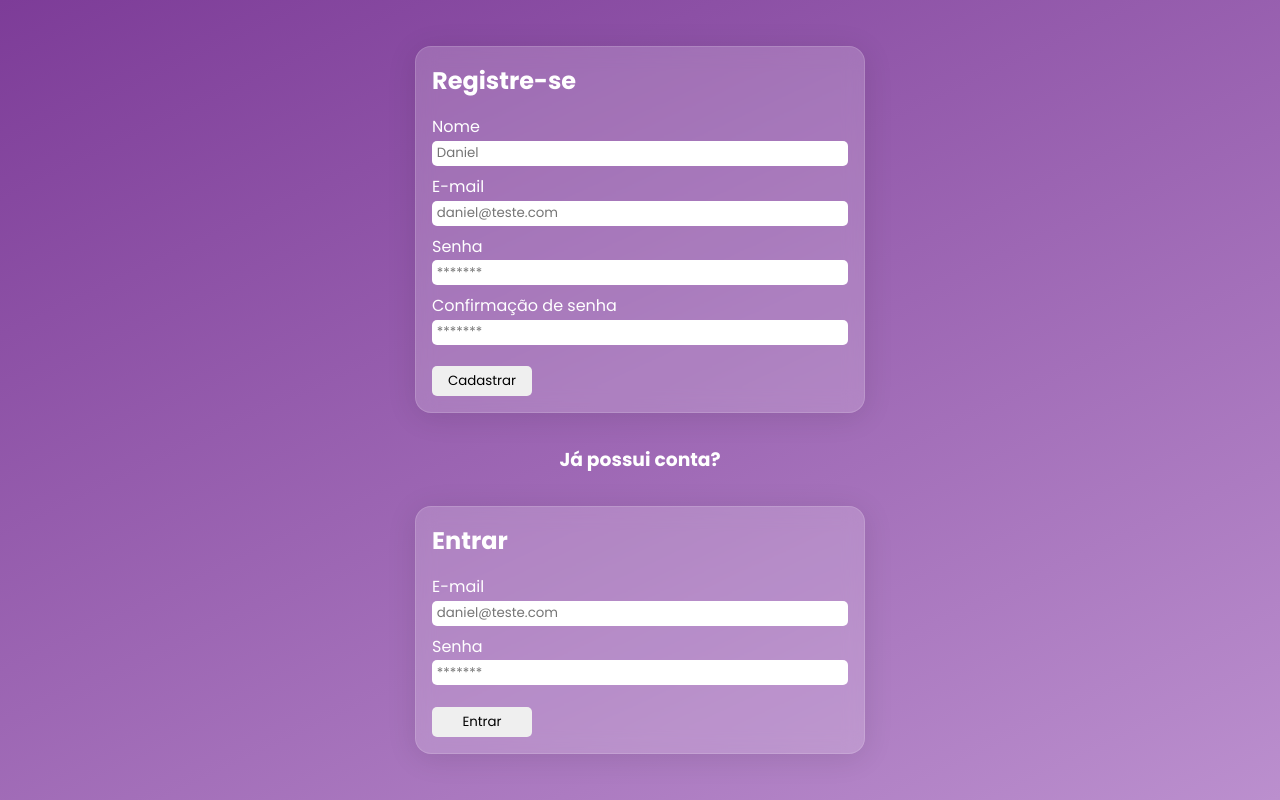
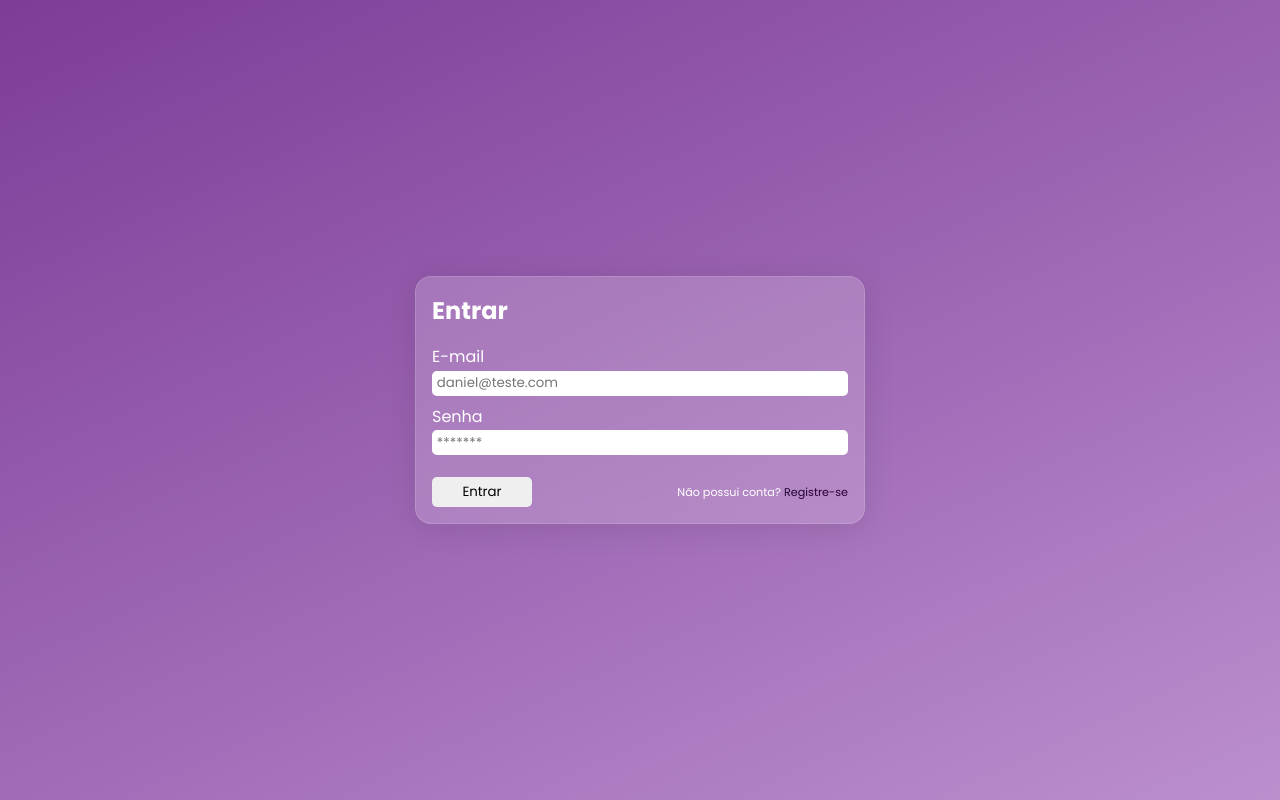
Before and after one commit to DannielSouza/ProgFinance_fullstack, a React (Create React App) app in the folder client/: page / in a window 1280 px wide. Built offline with nearby package versions, Linux system fonts and the light colour scheme.

Commit message:
login and register screen update

```diff
--- a/client/src/Components/Header.js
+++ b/client/src/Components/Header.js
@@ -1,6 +1,7 @@
 import React from 'react'
 import { context } from '../context/UserContext'
 import Login from './Login'
+import LogScreen from './LogScreen'
 import Message from './Message'
 import Register from './Register'
 import Resume from './Resume'
@@ -34,9 +35,8 @@ const Header = ({tasks, setTasks, user, setLogin}) => {
     <div className={style.noLogged}>
       {message && <Message message={message}/>}
 
-      <Register />
-        <h3>Já possui conta?</h3>
-      <Login />
+      <LogScreen/>
+
     </div>
   )
 }
--- /dev/null
+++ b/client/src/Components/LogScreen.js
@@ -0,0 +1,20 @@
+import React from 'react'
+import Register from './Register'
+import Login from './Login'
+import style from './styles/LogScreen.module.css'
+
+const LogScreen = () => {
+  const [loginOrRegister, setLoginOrRegister] = React.useState(true)
+
+
+  if(loginOrRegister)return (
+    < >
+      <Login setLoginOrRegister={setLoginOrRegister} />
+    </>
+  )
+  return (
+    <Register setLoginOrRegister={setLoginOrRegister} />
+  )
+}
+
+export default LogScreen
--- a/client/src/Components/Login.js
+++ b/client/src/Components/Login.js
@@ -4,7 +4,7 @@ import { context } from '../context/UserContext'
 import Message from './Message'
 
 
-const Login = () => {
+const Login = ({setLoginOrRegister}) => {
   const {login} = React.useContext(context)
 
   const [email, setEmail] = React.useState('')
@@ -38,7 +38,11 @@ const Login = () => {
       <label className={style.label} htmlFor='loginPassword'>Senha</label>
       <input autoComplete="off" className={style.input} id='loginPassword' placeholder='*******' type='password' value={password} onChange={({target})=>setPassword(target.value)}/>
 
-      {loading? <button disabled className={style.button}>Carregando</button> : <button className={style.button}>Entrar</button>}
+      <div className={style.footerDiv}>
+        {loading? <button disabled className={style.button}>Carregando</button> : <button className={style.button}>Entrar</button>}
+        <p>Não possui conta? <span onClick={()=>setLoginOrRegister(false)}>Registre-se</span></p>
+      </div>
+
     </form>
     </>
   )
--- a/client/src/Components/Register.js
+++ b/client/src/Components/Register.js
@@ -4,7 +4,7 @@ import Message from './Message'
 import style from './styles/RegisterAndLogin.module.css'
 
 
-const Register = () => {
+const Register = ({setLoginOrRegister}) => {
   const {register} = React.useContext(context)
   const [user, setUser] = React.useState()
   const [error, setError] = React.useState()
@@ -43,8 +43,10 @@ const Register = () => {
       <label className={style.label} htmlFor='confirmpassword'>Confirmação de senha</label>
       <input className={style.input} id='confirmpassword' placeholder='*******' type='password' onChange={userChange} />
 
-
+      <div className={style.footerDiv}>
       {loading? <button disabled className={style.button}>Carregando</button> : <button className={style.button}>Cadastrar</button>}
+      <p>Já possui conta? <span onClick={()=>setLoginOrRegister(true)}>Entrar</span></p>
+      </div>
 
     </form>
     </>
--- a/client/src/Components/styles/RegisterAndLogin.module.css
+++ b/client/src/Components/styles/RegisterAndLogin.module.css
@@ -75,3 +75,24 @@
     font-size: .8rem;
   }
 }
+
+
+
+.footerDiv{
+  display: flex;
+  justify-content: space-between;
+  align-items: baseline;
+}
+
+.footerDiv p{
+  display: flex;
+  font-size: .7rem;
+  align-items: center;
+  color: white;
+}
+
+.footerDiv span{
+  margin-left: .2rem;
+  font-size: .7rem;
+  color: #260036;
+}
```
Also changed, not shown: client/src/Components/styles/LogScreen.module.css (added).
